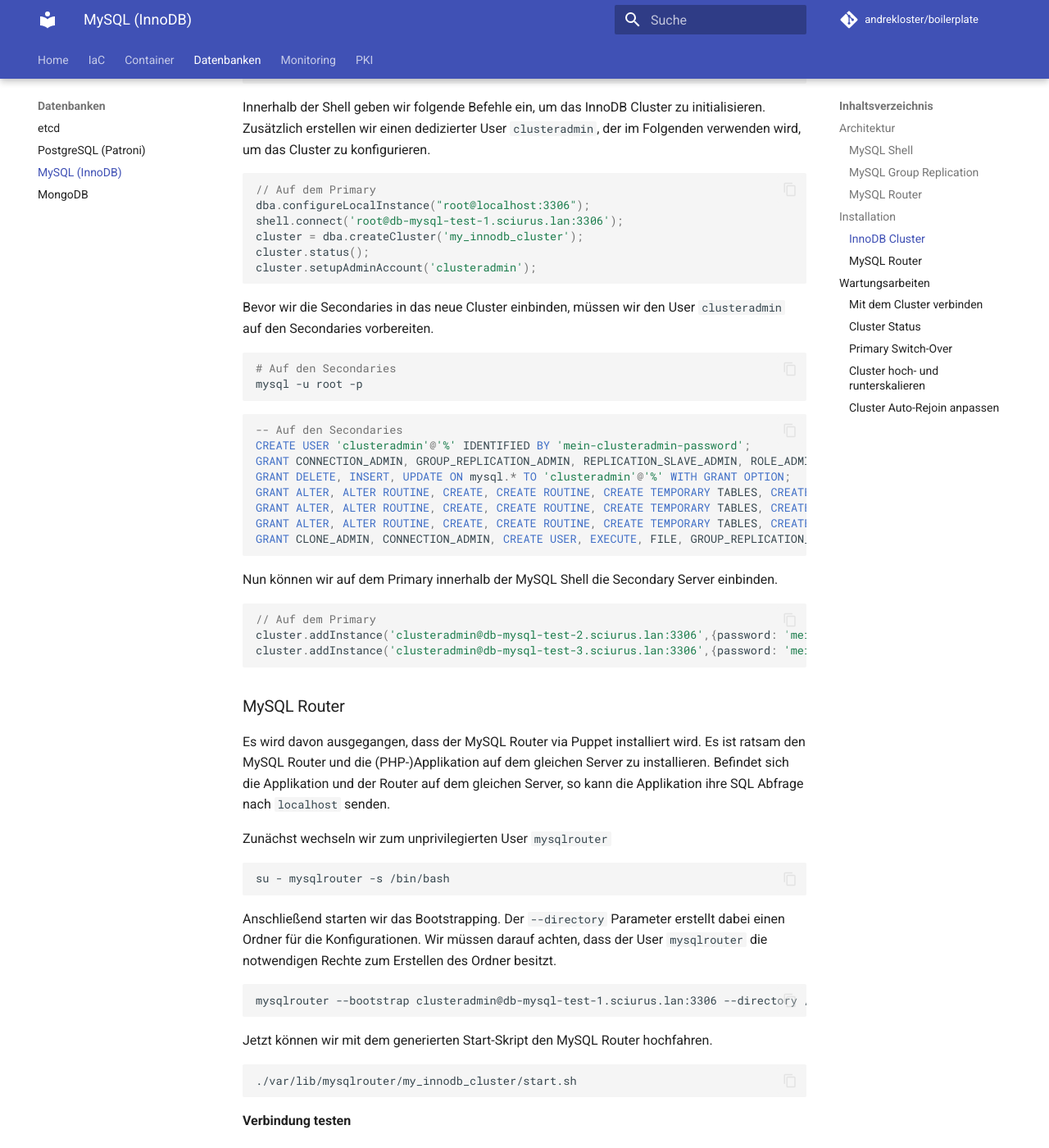
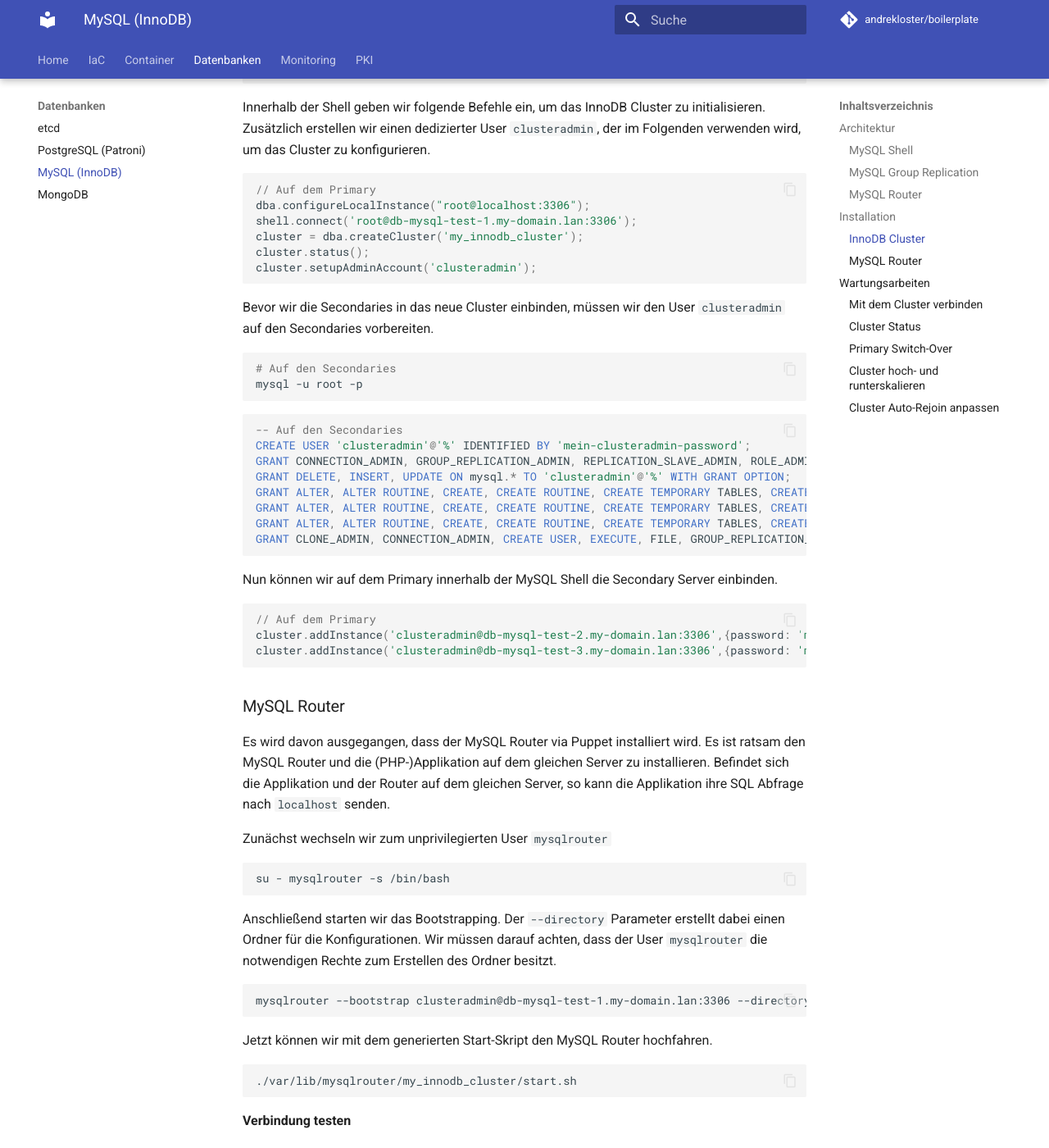
Before and after one commit to andrekloster/andrekloster-docs, an MkDocs documentation site: the page built from docs/databases/mysql_innodb.md, in a window 1280 px wide and 1400 px high, scrolled down 3245 px. Shown: the whole window at 82% size. Built offline with MkDocs 1.6.1 and Material for MkDocs 9.7.7, drawn with Linux system fonts in a browser that asks for light colours; comment, search, counter and statistics services are not loaded; some of the changed text lies outside the part shown.

Commit message:
Adjust mysql docs

````diff
--- a/docs/databases/mysql_innodb.md
+++ b/docs/databases/mysql_innodb.md
@@ -85,7 +85,7 @@
 ```js
 // Auf dem Primary
 dba.configureLocalInstance("root@localhost:3306");
-shell.connect('root@db-mysql-test-1.sciurus.lan:3306');
+shell.connect('root@db-mysql-test-1.my-domain.lan:3306');
 cluster = dba.createCluster('my_innodb_cluster');
 cluster.status();
 cluster.setupAdminAccount('clusteradmin');
@@ -113,8 +113,8 @@
 
 ```js
 // Auf dem Primary
-cluster.addInstance('clusteradmin@db-mysql-test-2.sciurus.lan:3306',{password: 'mein-clusteradmin-password'});
-cluster.addInstance('clusteradmin@db-mysql-test-3.sciurus.lan:3306',{password: 'mein-clusteradmin-password'});
+cluster.addInstance('clusteradmin@db-mysql-test-2.my-domain.lan:3306',{password: 'mein-clusteradmin-password'});
+cluster.addInstance('clusteradmin@db-mysql-test-3.my-domain.lan:3306',{password: 'mein-clusteradmin-password'});
 ```
 
 ### MySQL Router
@@ -132,7 +132,7 @@
 Wir müssen darauf achten, dass der User `mysqlrouter` die notwendigen Rechte zum Erstellen des Ordner besitzt.
 
 ```bash
-mysqlrouter --bootstrap clusteradmin@db-mysql-test-1.sciurus.lan:3306 --directory /var/lib/mysqlrouter/my_innodb_cluster
+mysqlrouter --bootstrap clusteradmin@db-mysql-test-1.my-domain.lan:3306 --directory /var/lib/mysqlrouter/my_innodb_cluster
 ```
 
 Jetzt können wir mit dem generierten Start-Skript den MySQL Router hochfahren.
@@ -168,7 +168,7 @@
 
 ```
 mysqlsh
-shell.connect('root@db-mysql-test-1.sciurus.lan:3306');
+shell.connect('root@db-mysql-test-1.my-domain.lan:3306');
 ```
 
 ### Cluster Status
@@ -192,12 +192,12 @@
 Knoten hinzufügen
 
 ```
-cluster.addInstance("db-mysql-test-4.sciurus.lan:3306")
+cluster.addInstance("db-mysql-test-4.my-domain.lan:3306")
 ```
 
 Knoten entfernen
 ```
-cluster.removeInstance("db-mysql-test-4.sciurus.lan:3306")
+cluster.removeInstance("db-mysql-test-4.my-domain.lan:3306")
 ```
 
 ### Cluster Auto-Rejoin anpassen
````
Also changed, not shown: 1 other file.
